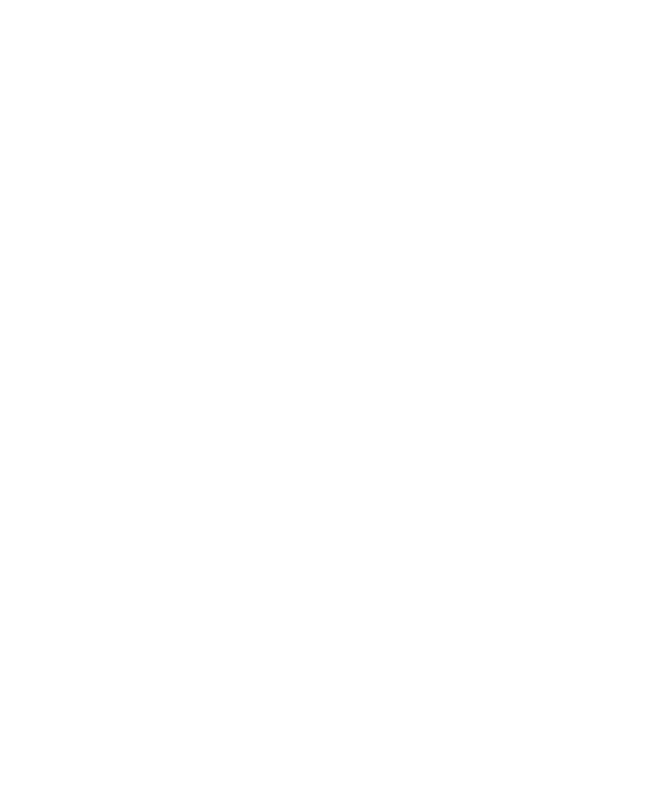
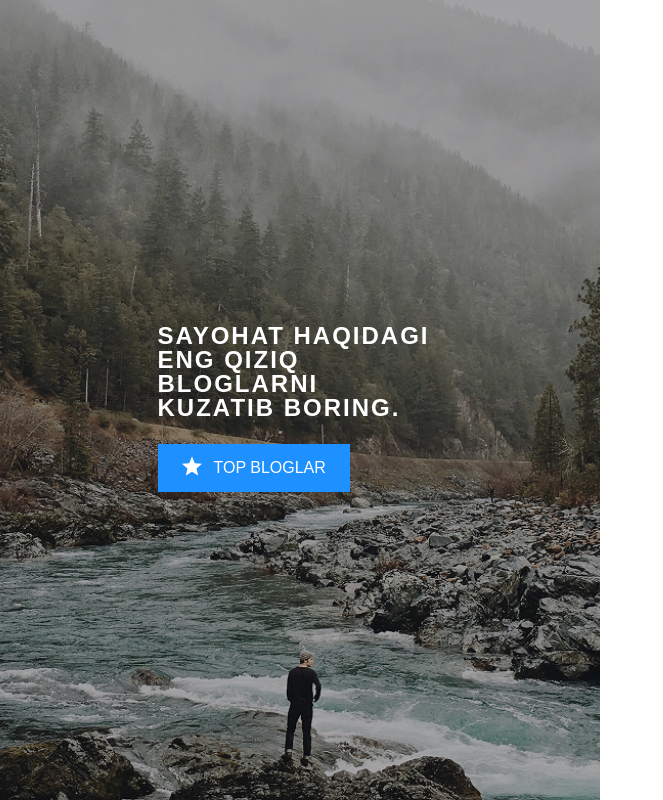
Before and after one commit to iFarruxdev/natural-project, a plain HTML site: page index.html in a window 1280 px wide. Shown: the whole page, without its empty margins (0-663 px from the left). Drawn offline with nearby package versions, Linux system fonts and the light colour scheme.

Commit message:
add left section !

```diff
--- a/css/styles.css
+++ b/css/styles.css
@@ -47,4 +47,58 @@ img {
 
 .main-content {
   flex-grow: 1;
+  display: flex;
+  flex-direction: column;
 }
+
+/* GLOBAL */
+
+.global-wrapper {
+  width: 100%;
+  display: flex;
+  flex-grow: 1;
+}
+
+/* HERO */
+
+.site-hero {
+  width: 100%;
+  max-width: 600px;
+  display: flex;
+  align-items: center;
+  justify-content: center;
+  background-image: url("../images/back-img.jpg");
+  background-repeat: no-repeat;
+  background-size: cover;
+  background-position: center bottom;
+}
+.site-hero > .hero-content {
+  width: 100%;
+  max-width: 285px;
+}
+.hero-heading {
+  font-size: 24px;
+  line-height: 100%;
+  letter-spacing: 2px;
+  color: #fff;
+  text-transform: uppercase;
+  margin-bottom: 24px;
+}
+.hero-link {
+  display: inline-block;
+  background-color: #1E90FF;
+  text-decoration: none;
+  text-transform: uppercase;
+}
+.hero-link-inner {
+  display: flex;
+  padding: 12px 24px;
+  color: white;
+}
+.hero-link-inner::before {
+  width: 20px;
+  height: 20px;
+  margin-right: 12px;
+  background-image: url("../images/icon-star.svg");
+  content: "";
+}
--- a/index.html
+++ b/index.html
@@ -1,14 +1,29 @@
 <!DOCTYPE html>
-<html lang="en">
+<html lang="uz">
 <head>
   <meta charset="UTF-8">
   <meta name="viewport" content="width=device-width, initial-scale=1.0">
-  <title>Document</title>
+  <title>Sayohat haqida</title>
   <!-- Stylesheets -->
   <link rel="stylesheet" href="./css/normalize.css">
   <link rel="stylesheet" href="./css/styles.css">
 </head>
 <body>
-
+  <main class="main-content">
+    <div class="global-wrapper">
+      <!-- HERO -->
+      <section class="site-hero">
+        <div class="hero-content">
+          <h1 class="hero-heading">Sayohat haqidagi eng qiziq bloglarni kuzatib boring.</h1>
+          <a class="hero-link" href="#">
+            <span class="hero-link-inner">
+              <!-- yulduzcha -->
+              <span class="link-text">top bloglar</span>
+            </span>
+          </a>
+        </div>
+      </section>
+    </div>
+  </main>
 </body>
 </html>
```
Also changed, not shown: images/back-img.jpg (added), images/icon-star.svg (added).
